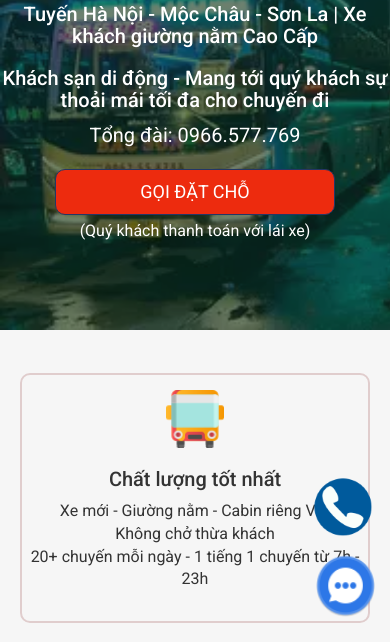
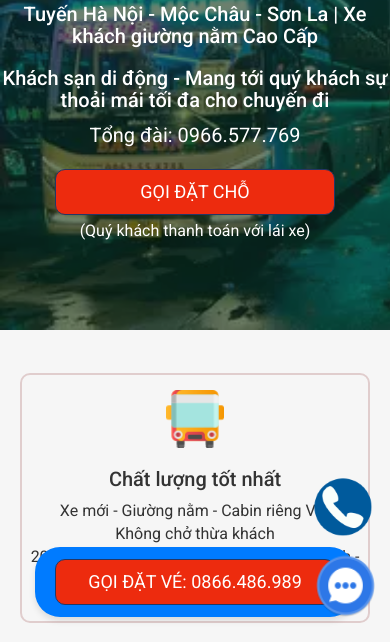
Before and after one commit to LuongNhung/xekhachbacson.vn, a plain HTML site: page index.html in a window 390 px wide. Shown: the part 202-844 px from the top of the page. Drawn offline with Linux system fonts and the light colour scheme.

Commit message:
Update styles_index.css

```diff
--- a/css/styles_index.css
+++ b/css/styles_index.css
@@ -39,6 +39,9 @@ ul li{
   margin-top:20px;
 }
 
+.booking-button-fixed{
+	display: none;
+}
 
 .text-booking-button{
 	text-transform: uppercase;
@@ -402,6 +405,20 @@ ul li{
 		background-image: url("../images/bg3_400.webp");
 		height: 450px;
 	}
+	.booking-button-fixed{
+		display: block;
+	        position: fixed;
+	        bottom: 25px;
+	        right: 35px;
+	        padding: 12px 20px;
+	        background-color: #007BFF;
+	        color: white;
+	        border: none;
+	        border-radius: 25px;
+	        box-shadow: 0 4px 6px rgba(0,0,0,0.1);
+	        font-size: 16px;
+	        cursor: pointer;
+	}
 	.text-booking-button{
 		width:280px;
 	}
```
